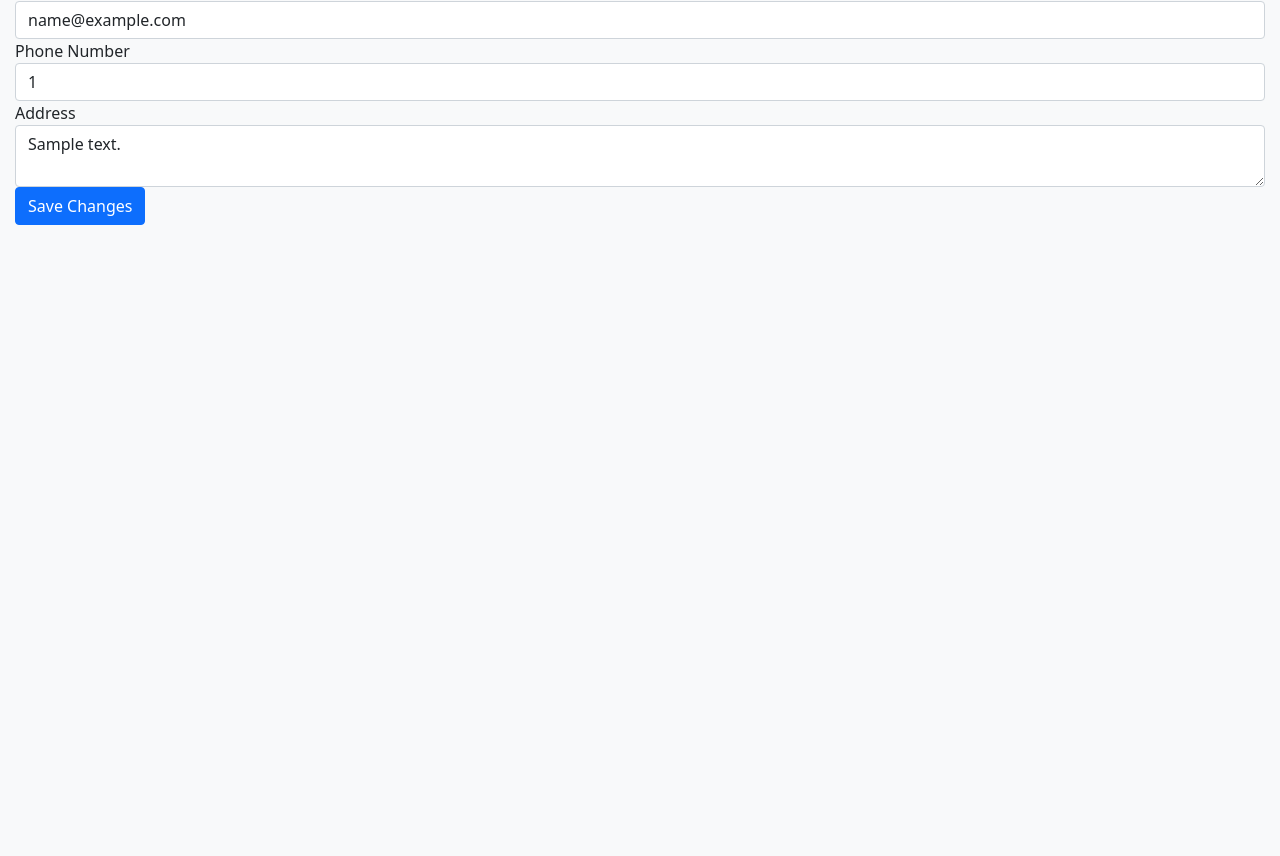
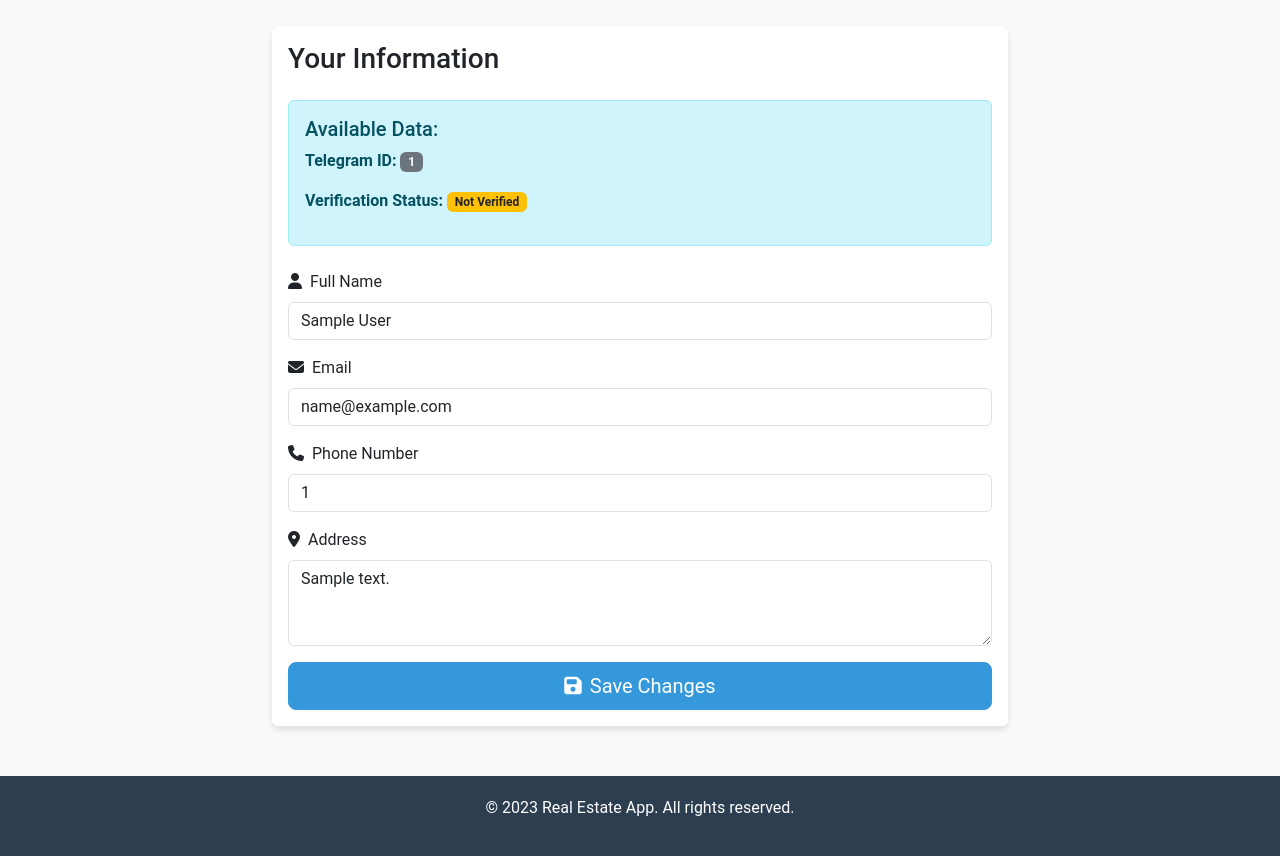
Before and after one commit to Esubaalew/realestate, a Django app: template state/templates/profile.html in a window 1280 px wide. Shown: the part 405-1261 px from the top of the page. Before the commit the page ends 630 px from the top, so only its background shows below. Run offline with Django 5.2, Linux system fonts and the light colour scheme; the template is opened without the code that fills it: most values are stand-ins (such as "Sample title", 1, 10 or a date in 2020); some libraries are stand-ins or nearby versions.

Commit message:
add UI changee and field change

```diff
--- a/state/models.py
+++ b/state/models.py
@@ -10,7 +10,7 @@
 
     telegram_id = models.CharField(max_length=255, unique=True, primary_key=True)
     full_name = models.CharField(max_length=255)
-    email = models.EmailField(unique=True, null=True, blank=True)
+    email = models.EmailField(null=True, blank=True)
     phone_number = models.CharField(max_length=20, null=True, blank=True)
     address = models.TextField(default='Addis Ababa, Ethiopia')
     user_type = models.CharField(max_length=10, choices=USER_TYPE_CHOICES, default='user')
--- a/state/templates/base.html
+++ b/state/templates/base.html
@@ -5,39 +5,90 @@
     <meta charset="UTF-8">
     <meta name="viewport" content="width=device-width, initial-scale=1.0">
     <title>{% block title %}Real Estate App{% endblock %}</title>
-    <link href="https://cdn.jsdelivr.net/npm/bootstrap@5.1.3/dist/css/bootstrap.min.css" rel="stylesheet">
+    <link href="https://cdn.jsdelivr.net/npm/bootstrap@5.3.0/dist/css/bootstrap.min.css" rel="stylesheet">
+    <link href="https://cdnjs.cloudflare.com/ajax/libs/font-awesome/6.4.0/css/all.min.css" rel="stylesheet">
     <style>
+        :root {
+            --primary-color: #2c3e50;
+            --secondary-color: #e74c3c;
+            --accent-color: #3498db;
+        }
         body {
+            font-family: 'Roboto', sans-serif;
             background-color: #f8f9fa;
         }
-        .container {
-            max-width: 100%;
-            padding: 0 15px;
+        .navbar {
+            background-color: var(--primary-color);
+        }
+        .navbar-brand, .nav-link {
+            color: #fff !important;
+        }
+        .hero {
+            background: linear-gradient(rgba(44, 62, 80, 0.7), rgba(44, 62, 80, 0.7)), url('https://source.unsplash.com/1600x900/?real-estate') no-repeat center center;
+            background-size: cover;
+            color: #fff;
+            padding: 100px 0;
+            margin-bottom: 30px;
         }
         .card {
-            border-radius: 10px;
+            border: none;
+            box-shadow: 0 4px 6px rgba(0, 0, 0, 0.1);
+            transition: all 0.3s ease;
         }
-        .hero {
-            background-color: #007bff;
-            padding: 20px;
-            border-radius: 10px;
+        .card:hover {
+            transform: translateY(-5px);
+            box-shadow: 0 6px 12px rgba(0, 0, 0, 0.15);
         }
-        .card-img-top {
-            border-radius: 10px 10px 0 0;
-            height: 200px;
-            object-fit: cover;
+        .btn-primary {
+            background-color: var(--accent-color);
+            border-color: var(--accent-color);
         }
-        .text-muted {
-            font-size: 0.9rem;
+        .btn-primary:hover {
+            background-color: #2980b9;
+            border-color: #2980b9;
+        }
+        footer {
+            background-color: var(--primary-color);
+            color: #fff;
+            padding: 20px 0;
+            margin-top: 50px;
         }
     </style>
 </head>
 <body>
-    <div class="container">
+    <nav class="navbar navbar-expand-lg navbar-dark">
+        <div class="container">
+            <a class="navbar-brand" href="#"><i class="fas fa-home me-2"></i>Real Estate App</a>
+            <button class="navbar-toggler" type="button" data-bs-toggle="collapse" data-bs-target="#navbarNav" aria-controls="navbarNav" aria-expanded="false" aria-label="Toggle navigation">
+                <span class="navbar-toggler-icon"></span>
+            </button>
+            <div class="collapse navbar-collapse" id="navbarNav">
+                <ul class="navbar-nav ms-auto">
+                    <li class="nav-item">
+                        <a class="nav-link" href="#"><i class="fas fa-search me-1"></i>Search</a>
+                    </li>
+                    <li class="nav-item">
+                        <a class="nav-link" href="#"><i class="fas fa-star me-1"></i>Favorites</a>
+                    </li>
+                    <li class="nav-item">
+                        <a class="nav-link" href="#"><i class="fas fa-user me-1"></i>Profile</a>
+                    </li>
+                </ul>
+            </div>
+        </div>
+    </nav>
+
+    <div class="container mt-4">
         {% block content %}{% endblock %}
     </div>
 
-    <!-- Telegram WebApp JavaScript -->
+    <footer>
+        <div class="container text-center">
+            <p>&copy; 2023 Real Estate App. All rights reserved.</p>
+        </div>
+    </footer>
+
+    <script src="https://cdn.jsdelivr.net/npm/bootstrap@5.3.0/dist/js/bootstrap.bundle.min.js"></script>
     <script src="https://telegram.org/js/telegram-web-app.js"></script>
     <script>
         const tg = window.Telegram.WebApp;
--- a/state/templates/profile.html
+++ b/state/templates/profile.html
@@ -4,55 +4,58 @@
 {% block title %}Edit Profile{% endblock %}
 
 {% block content %}
-<div class="hero text-white">
-    <h2>Edit Your Profile</h2>
-</div>
-<div class="alert alert-info mt-3" role="alert">
-    <strong>Available Data:</strong><br>
-    Full Name: {{ full_name }}<br>
-    Email: {{ email }}<br>
-    Phone Number: {{ phone_number }}<br>
-    Address: {{ address }}<br>
-    <strong>Telegram ID (View Only):</strong> <span class="view-only">{{ telegram_id }}</span><br>
-    <strong>Verification Status:</strong> <span>{{ is_verified|yesno:"Verified,Not Verified" }}</span>
+<div class="hero text-center">
+    <h1 class="display-4">Edit Your Profile</h1>
+    <p class="lead">Update your information to get the most out of our Real Estate App</p>
 </div>
 
-<form method="POST">
+<div class="row justify-content-center">
+    <div class="col-md-8">
+        <div class="card">
+            <div class="card-body">
+                <h3 class="card-title mb-4">Your Information</h3>
+                <div class="alert alert-info" role="alert">
+                    <h5 class="alert-heading">Available Data:</h5>
+                    <p><strong>Telegram ID:</strong> <span class="badge bg-secondary">{{ telegram_id }}</span></p>
+                    <p><strong>Verification Status:</strong>
+                        {% if is_verified %}
+                            <span class="badge bg-success">Verified</span>
+                        {% else %}
+                            <span class="badge bg-warning text-dark">Not Verified</span>
+                        {% endif %}
+                    </p>
+                </div>
+
+                <form method="POST" class="mt-4">
                     {% csrf_token %}
                     <input type="hidden" name="telegram_id" value="{{ telegram_id }}">
 
-    <div class="form-group">
-        <label for="full_name">Full Name</label>
+                    <div class="mb-3">
+                        <label for="full_name" class="form-label"><i class="fas fa-user me-2"></i>Full Name</label>
                         <input type="text" class="form-control" id="full_name" name="full_name" value="{{ full_name }}" required>
                     </div>
 
-    <div class="form-group">
-        <label for="email">Email</label>
+                    <div class="mb-3">
+                        <label for="email" class="form-label"><i class="fas fa-envelope me-2"></i>Email</label>
                         <input type="email" class="form-control" id="email" name="email" value="{{ email }}" required>
                     </div>
 
-    <div class="form-group">
-        <label for="phone_number">Phone Number</label>
+                    <div class="mb-3">
+                        <label for="phone_number" class="form-label"><i class="fas fa-phone me-2"></i>Phone Number</label>
                         <input type="text" class="form-control" id="phone_number" name="phone_number" value="{{ phone_number }}">
                     </div>
 
-    <div class="form-group">
-        <label for="address">Address</label>
-        <textarea class="form-control" id="address" name="address">{{ address }}</textarea>
+                    <div class="mb-3">
+                        <label for="address" class="form-label"><i class="fas fa-map-marker-alt me-2"></i>Address</label>
+                        <textarea class="form-control" id="address" name="address" rows="3">{{ address }}</textarea>
                     </div>
 
-    <!-- Remove the is_verified field from the form -->
-    <input type="hidden" name="is_verified" value="{{ is_verified }}">  <!-- Optional: Keeping it in case needed for backend logic -->
+                    <input type="hidden" name="is_verified" value="{{ is_verified }}">
 
-    <button type="submit" class="btn btn-primary">Save Changes</button>
+                    <button type="submit" class="btn btn-primary btn-lg w-100"><i class="fas fa-save me-2"></i>Save Changes</button>
                 </form>
-
-<style>
-    .view-only {
-        background-color: #e9ecef;
-        border: 1px solid #ced4da;
-        border-radius: 0.25rem;
-        padding: 0.375rem 0.75rem;
-    }
-</style>
+            </div>
+        </div>
+    </div>
+</div>
 {% endblock %}
```
Also changed, not shown: db.sqlite3, state/migrations/0002_alter_customer_email.py (added). Lines whose indentation alone changed are shown as unchanged.
